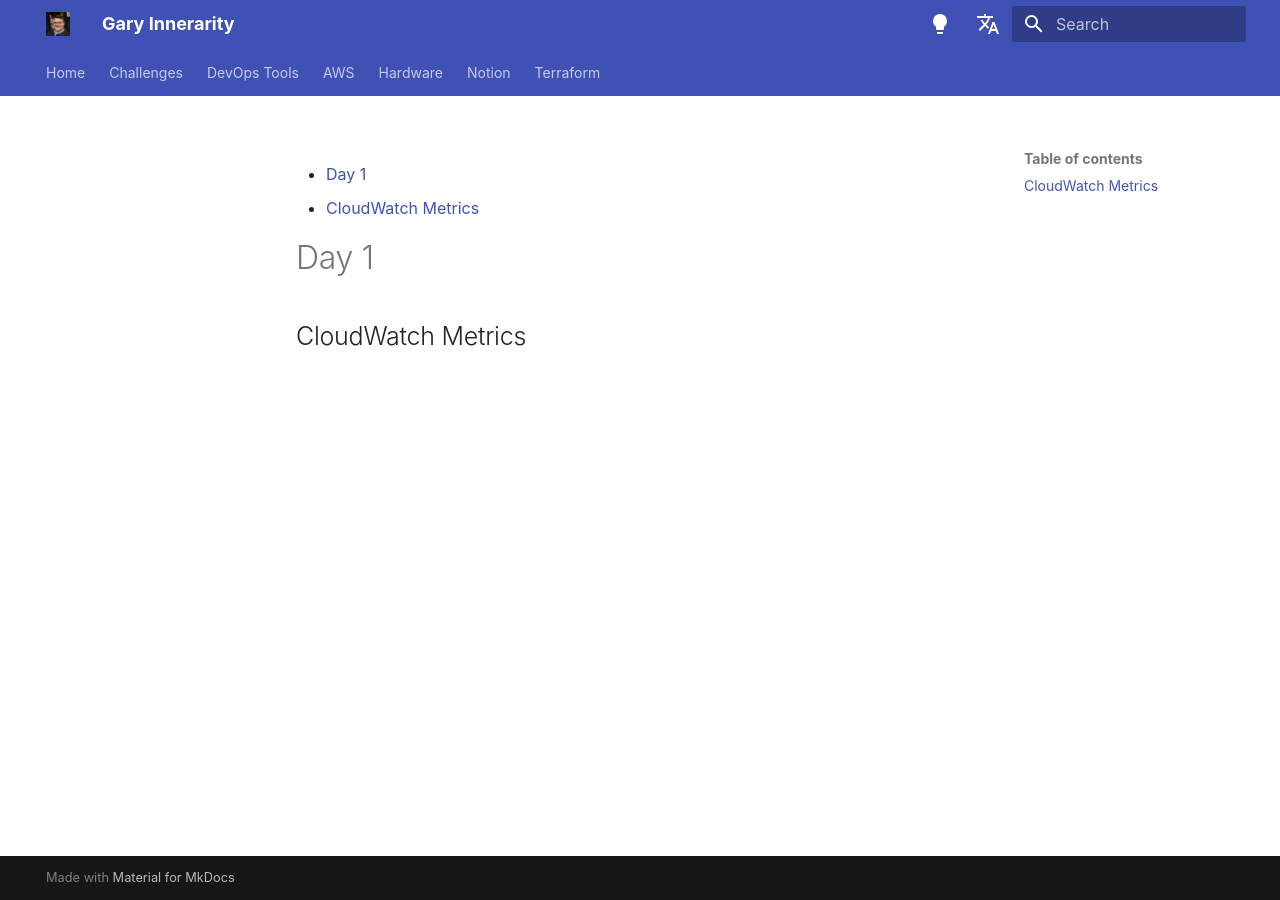
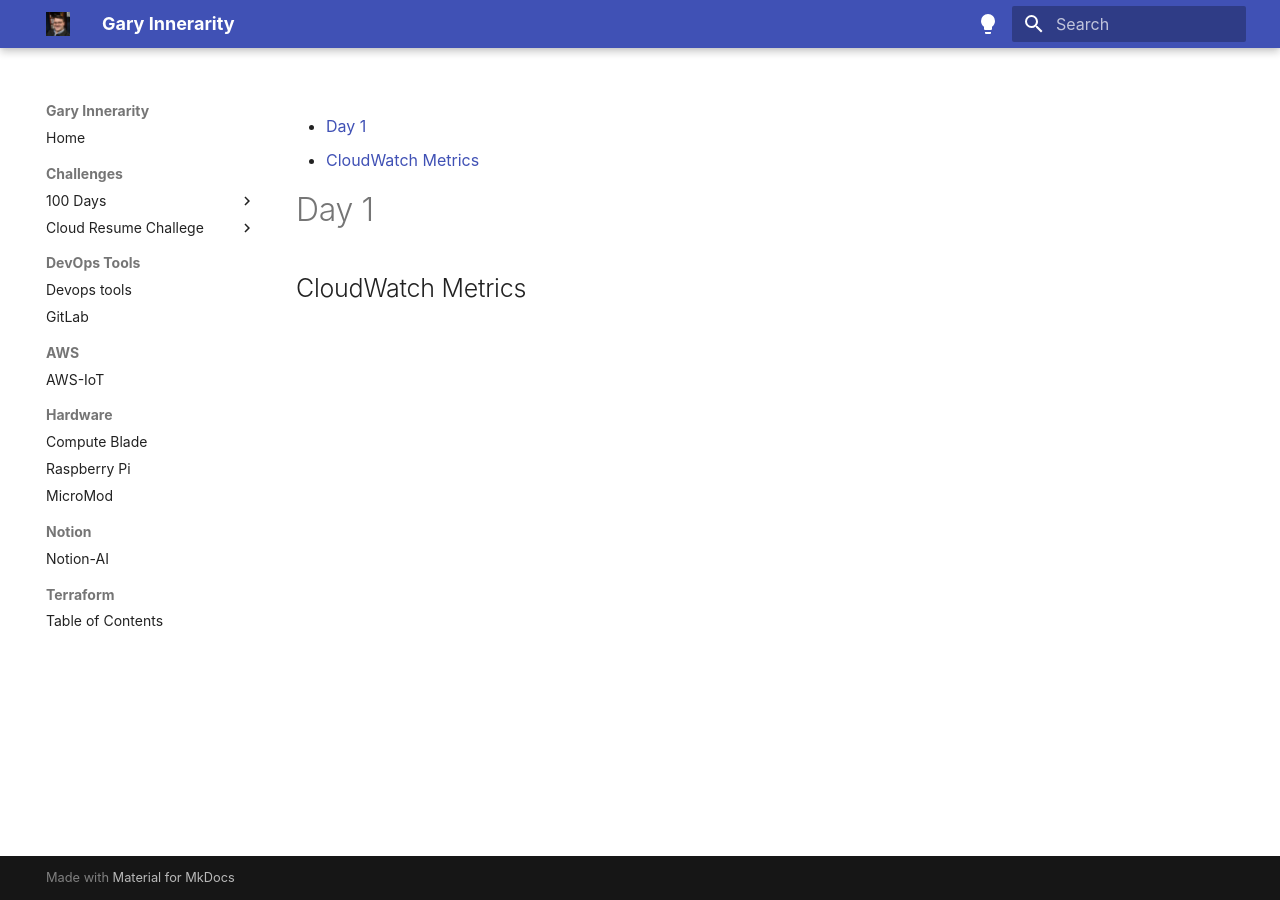
Before and after one commit to ospf2fullstack/garyinnerarity.com, an MkDocs documentation site: the page built from docs/100_days/Day_1_CloudWatch.md, in a window 1280 px wide. Built offline with MkDocs 1.6.1 and Material for MkDocs 9.7.7, drawn with Linux system fonts in a browser that asks for light colours; comment, search, counter and statistics services are not loaded.

Commit message:
Update mkdocs.yml

```diff
--- a/mkdocs.yml
+++ b/mkdocs.yml
@@ -31,11 +31,18 @@ theme:
   language: en
   font: false
   features:
-    - navigation.tabs
+    - navigation.instant
     - navigation.sections
     - navigation.tracking
+    - navigation.expand
+    - navigation.path
+    - navigation.prune
+    - navigation.top
+    - toc.follow
+    - toc.integrate
     - search.highlight
     - search.suggest
+    - search.share
 
 
 # Plugins
@@ -71,41 +78,7 @@ extra:
     analytics: google analytics
     github: github
 
-  # add alternative language support. Must be written in that language.
-  alternate:
-    - name: English
-      link: /en/
-      lang: en
-    # - name: Deutsch
-    #   link: /de/
-    #   lang: de
-    # - name: Italian
-    #   link: /it/
-    #   lang: it
-    # - name: Korean
-    #   link: /ko/
-    #   lang: ko
-    # - name: Polish
-    #   link: /pl/
-    #   lang: pl
-    # - name: Romainian
-    #   link: /ro/
-    #   lang: ro
-    # - name: Dutch
-    #   link: /nl/
-    #   lang: nl
-    # - name: French
-    #   link: /fr/
-    #   lang: fr
-    # - name: German
-    #   link: /de/
-    #   lang: de
-    # - name: Hindi
-    #   link: /hi/
-    #   lang: hi
-    # - name: Spanish
-    #   link: /es/
-    #   lang: es
+
 
 # Navigation
 nav:
```
